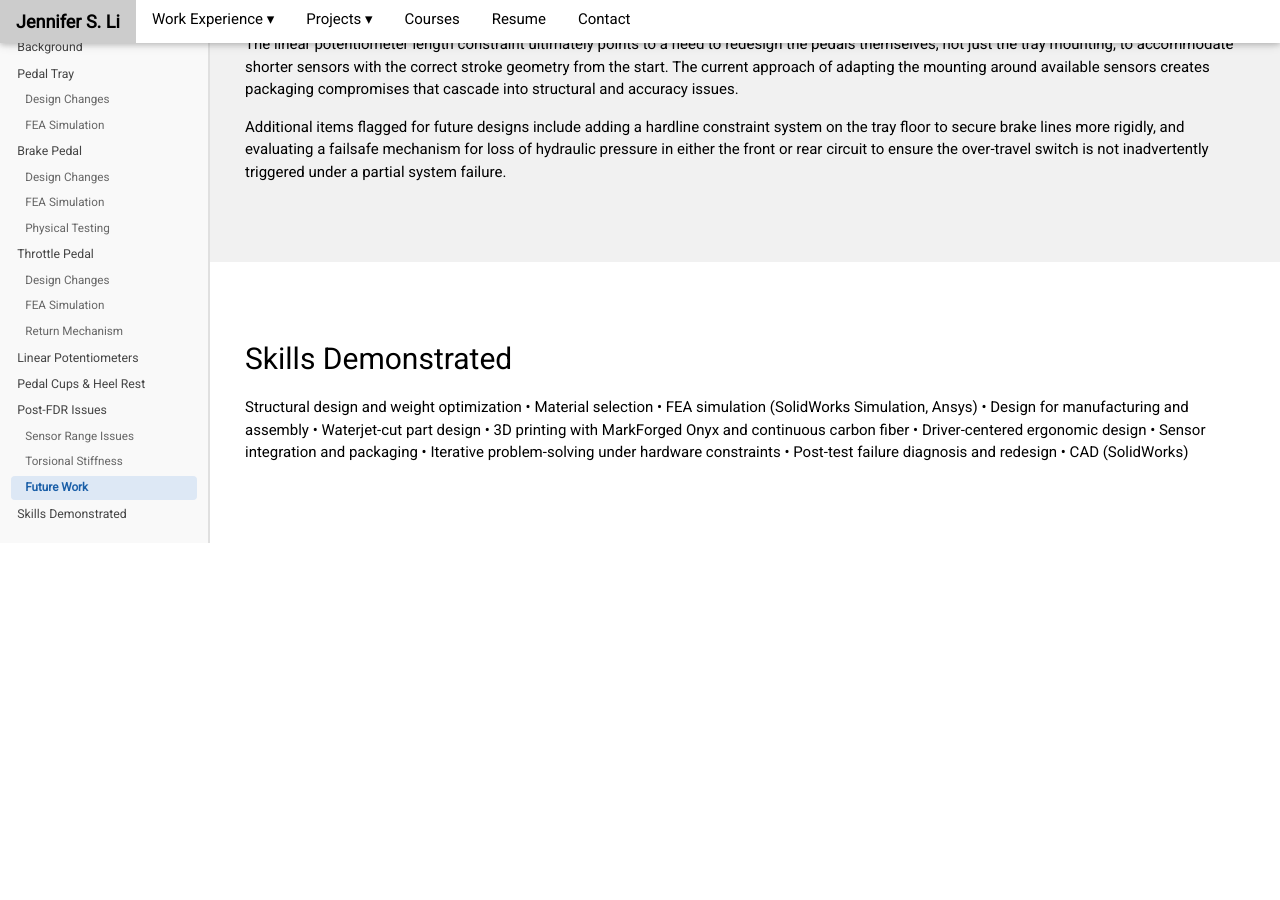
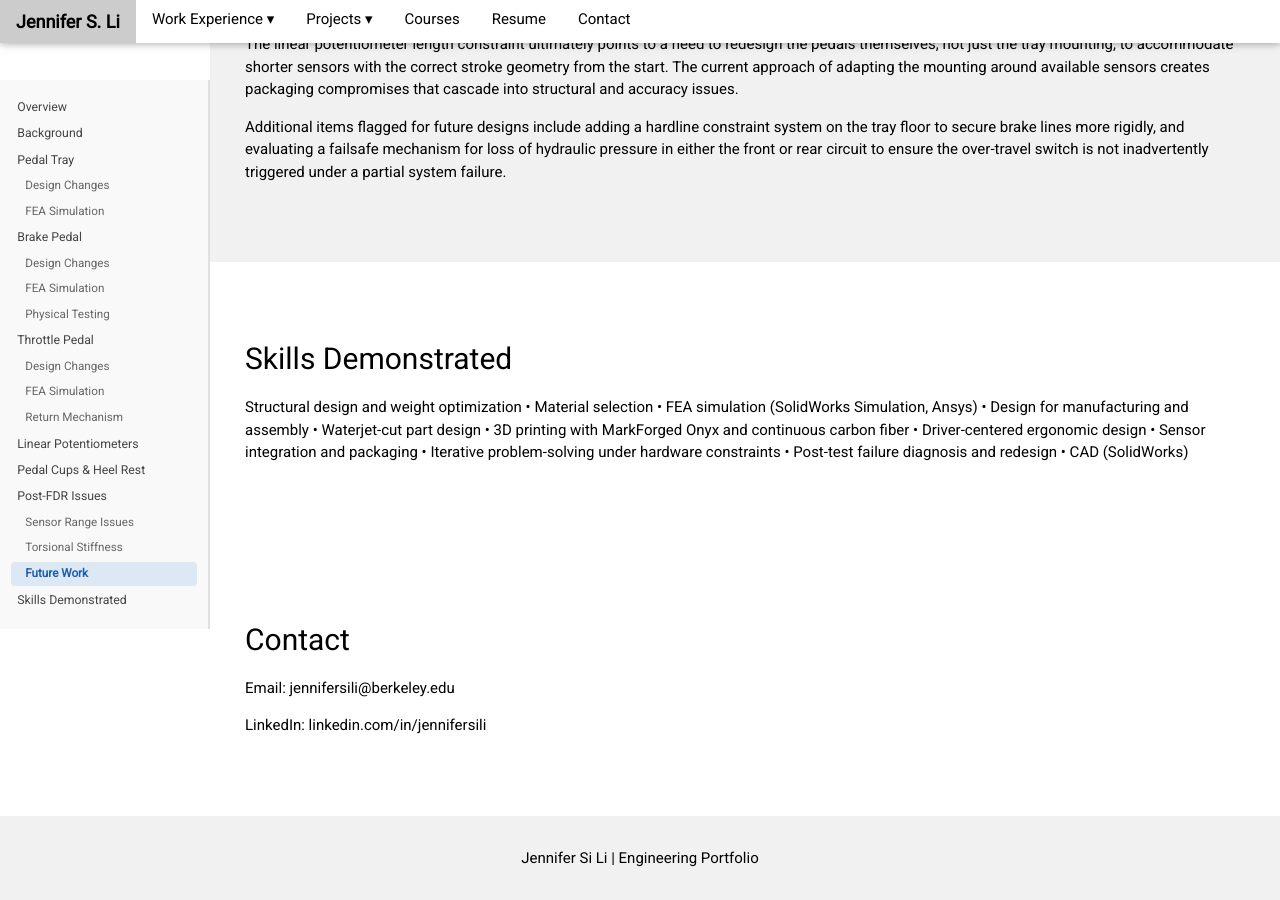
Before and after one commit to jsli905/jsli905.github.io, a Jekyll site: the page projects/bfr/pedals.html, which Jekyll copies as it is, in a window 1280 px wide and 900 px high, scrolled down 4526 px. Built offline with Jekyll 4.4.1, drawn with Linux system fonts in a browser that asks for light colours; comment, search, counter and statistics services are not loaded; before the commit the page ends 5069 px from its top, so only the background shows below that.

Commit message:
Update pedals.html

```diff
--- a/projects/bfr/pedals.html
+++ b/projects/bfr/pedals.html
@@ -606,12 +606,25 @@
   </div>
 </section>
 
+
+<section id="contact" class="w3-white w3-padding-64">
+  <div class="max-width">
+    <h2>Contact</h2>
+    <p>Email: jennifersili@berkeley.edu</p>
+    <p>LinkedIn: linkedin.com/in/jennifersili</p>
+  </div>
+</section>
+
 </div><!-- /.main-content -->
 </div><!-- /.page-layout -->
 
-<!-- ── paste your existing footer here ── -->
+<!-- ================= FOOTER ================= -->
+<footer class="w3-container w3-center w3-padding-16 w3-light-grey">
+  <p>Jennifer Si Li | Engineering Portfolio</p>
+</footer>
 
 <script>
+  // Scroll-spy: highlight the active TOC link as user scrolls
   const tocLinks = document.querySelectorAll('#toc-sidebar a');
   const headings = Array.from(tocLinks)
     .map(a => document.querySelector(a.getAttribute('href')))
@@ -631,6 +644,5 @@
   window.addEventListener('scroll', onScroll, { passive: true });
   onScroll();
 </script>
-
 </body>
 </html>
```
